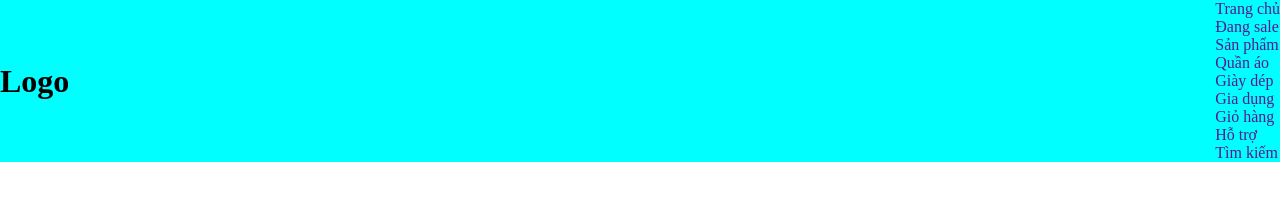
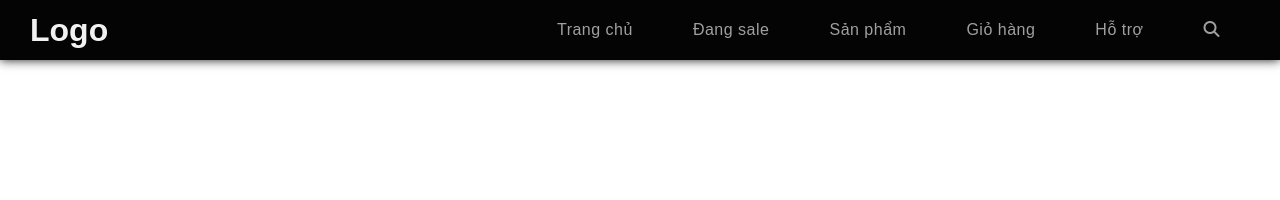
Before and after one commit to KiliousKry/Shopping-Web, a plain HTML site: page index.html in a window 1280 px wide. Drawn offline with Linux system fonts and the light colour scheme.

Commit message:
Dăng làm header

```diff
--- a/index.html
+++ b/index.html
@@ -5,29 +5,32 @@
     <meta http-equiv="X-UA-Compatible" content="IE=edge">
     <meta name="viewport" content="width=device-width, initial-scale=1.0">
     <link rel="stylesheet" href="style.css">
-    <link rel="stylesheet" href="">
+    <link rel="stylesheet" href="https://cdnjs.cloudflare.com/ajax/libs/font-awesome/6.2.0/css/all.min.css">
     <title>Shopping</title>
 </head>
 <body>
     <div class="main">
         <div class="main-header">
             <div class="main-header-logo">
-                <h1>Logo</h1>
+                <h1><a href="#">Logo</a></h1>
             </div>
             <div class="navbar">
                 <ul class="navbar-items">
-                    <li><a href="">Trang chủ</a></li>
+                    <li><a href="" class="active">Trang chủ</a></li>
                     <li><a href="">Đang sale</a></li>
-                    <li><a href="">Sản phẩm
-                        <ul class="navbar-items__more">
+                    <li>
+                        <a href="">Sản phẩm</a>
+                        <ul class="subnav">
                             <li><a href="">Quần áo</a></li>
                             <li><a href="">Giày dép</a></li>
-                            <li><a href="">Gia dụng</a></li>
+                            <li><a href="">Đồ điện tử</a></li>
                         </ul>
-                    </a></li>
+                    </li>
                     <li><a href="">Giỏ hàng</a></li>
                     <li><a href="">Hỗ trợ</a></li>
-                    <li><a href="">Tìm kiếm</a></li>
+                    <div class="timkiem">
+                        <li><a href=""><i class="fa-solid fa-magnifying-glass"></i></a></li>
+                    </div>
                 </ul>
             </div>
         </div>
--- a/style.css
+++ b/style.css
@@ -1,21 +1,76 @@
-*{
+* , ::before, ::after{
     padding: 0;
     margin: 0;
     box-sizing: border-box;
 }
 
+
+/*Header*/
+
 .main-header {
+    overflow: hidden;
     display: flex;
     justify-content: space-between;
-    align-items: center ;
-    color: black;
-    background-color: aqua;
+    align-items: center;
+    padding: 20px 30px;
+    background-color: rgb(5, 4, 4);
+    height: 60px;
+    position: fixed;
+    right: 0;
+    left: 0;
+    z-index: 1111;
+    box-shadow: 0 0 10px rgba(0, 0, 0, 0.9);;
 }
 
-ul {
+.main-header a {
+    font-weight: 100;
+    color: #a0a0a0;
+    font-family: 'Poppins', sans-serif;
+}
+
+.main-header-logo a {
+    text-decoration: none;
+    font-weight: 800 !important;
+    color: #f1f1f1 !important;
+}
+
+.navbar .subnav {
+    display: none;
+}
+
+.navbar-items {
+    display: flex;
+    justify-content: center;
+    align-items: center;
+}
+
+.navbar-items li {
+    padding: 0 30px;
     list-style: none;
 }
 
 .navbar-items a {
+    position: relative;
     text-decoration: none;
+    font-size: 16px;
+    letter-spacing: 0.5px;
 }
+
+.navbar-items a::after {
+    position: absolute;
+    content: "";
+    background-color: #ff3c78;
+    height: 3px;
+    width: 0;
+    left: 0;
+    bottom: -6px;
+    transition: 0.6s ease;
+}
+
+.navbar-items a:hover {
+    color: #f1f1f1;
+}
+
+.navbar-items a:hover::after{
+    width: 100%;
+}
```
